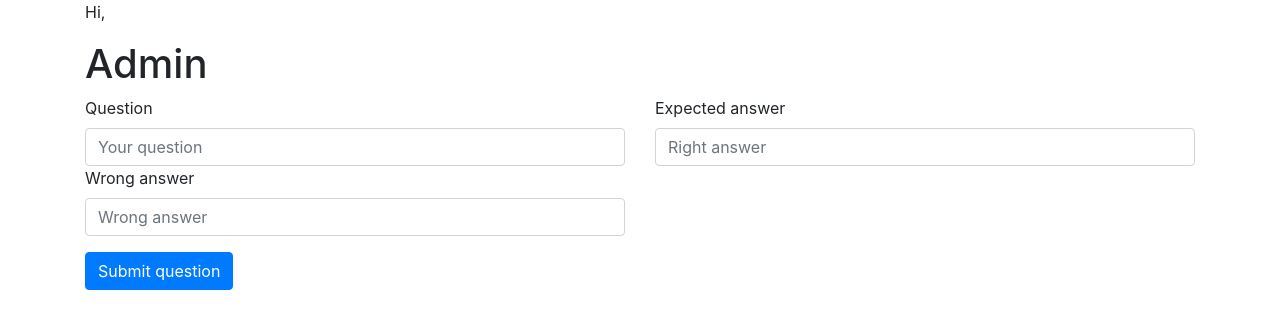
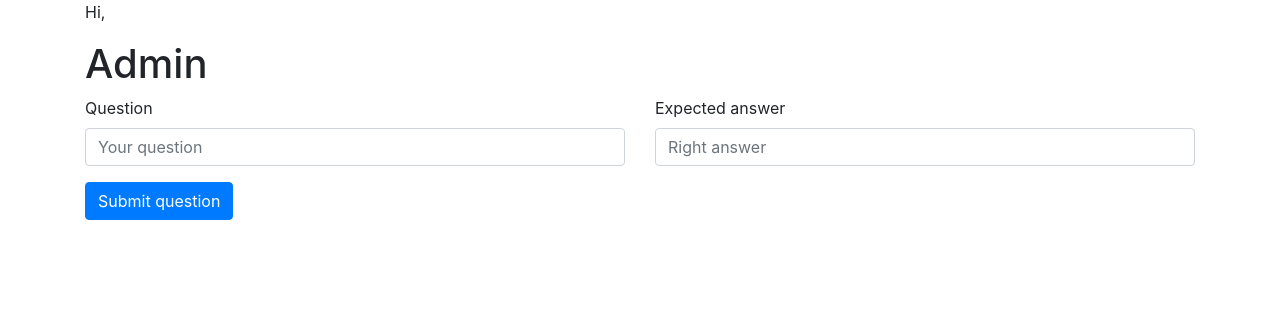
Before and after one commit to Stefano333/IronQuiz, a Flask app: template Iron_Quiz/templates/admin.html in a window 1280 px wide. Shown: the top 329 px of the page. Run offline with Flask 2, Linux system fonts and the light colour scheme; the template is opened without the code that fills it: values that come from a table or form of the project are taken from there, others are empty; some libraries are stand-ins or nearby versions.

Commit message:
deleted wrong_answer from question form

```diff
--- a/Iron_Quiz/forms.py
+++ b/Iron_Quiz/forms.py
@@ -14,8 +14,6 @@ class QuestionsForm(FlaskForm):
                            "placeholder": "Your question"})
     right_answer = StringField('Right answer', [validators.Length(
         min=1)], render_kw={"placeholder": "Right answer"})
-    wrong_answer = StringField('Wrong answer', [validators.Length(
-        min=1)], render_kw={"placeholder": "Wrong answer"})
     submit_new_question = SubmitField('Submit question')
 
 
--- a/Iron_Quiz/routes.py
+++ b/Iron_Quiz/routes.py
@@ -79,8 +79,8 @@ def admin():
 
     if request.method == 'POST':
         if question_form.validate_on_submit():
-            insert_new_question(question_form.question.data,
-                                question_form.right_answer.data, question_form.wrong_answer.data)
+            print(insert_new_question(question_form.question.data,
+                                      question_form.right_answer.data))
 
             status = quiz_session.get_status(
                 current_question, current_question_closed)
--- a/Iron_Quiz/templates/admin.html
+++ b/Iron_Quiz/templates/admin.html
@@ -31,35 +31,12 @@
             </p>
             {% endfor %}
         </div>
-
-        <div class="col-lg-6 col-xs">
-            <label for="wrong-answer">Wrong answer</label>
-            {{ question_form.wrong_answer(class_="form-control") }}
-
-        </div>
     </div>
     <div class="row">
         <div class="col-4">
 
             {{ question_form.submit_new_question(class_="btn btn-primary") }}
         </div>
-        <!-- <ul>
-            <li>{{ question_form.question }}</li>
-            {% for error in question_form.question.errors %}
-            <li><span style="color: red;">[{{ error }}]</span></li>
-            {% endfor %}
-            <li>{{ question_form.right_answer }}</li>
-            {% for error in question_form.right_answer.errors %}
-            <li><span style="color: red;">[{{ error }}]</span></li>
-            {% endfor %}
-            <li>{{ question_form.wrong_answer }}</li>
-            {% for error in question_form.wrong_answer.errors %}
-            <li><span style="color: red;">[{{ error }}]</span></li>
-            {% endfor %}
-            <li>{{ question_form.submit_new_question }}</li>
-
-
-        </ul> -->
 </form>
 
 {% elif data.status == quiz_status_list.USER_CAN_BOOK %}
@@ -90,7 +67,6 @@
 <ul>
     <li>Question: {{ data.current_question.question }}</li>
     <li>Right answer: {{ data.current_question.right_answer }}</li>
-    <li>Wrong answer: {{ data.current_question.wrong_answer }}</li>
 </ul>
 {% endif %}
 {{data.status}}
```
Also changed, not shown: Iron_Quiz/dbconfig.py (+6 -8 lines).
